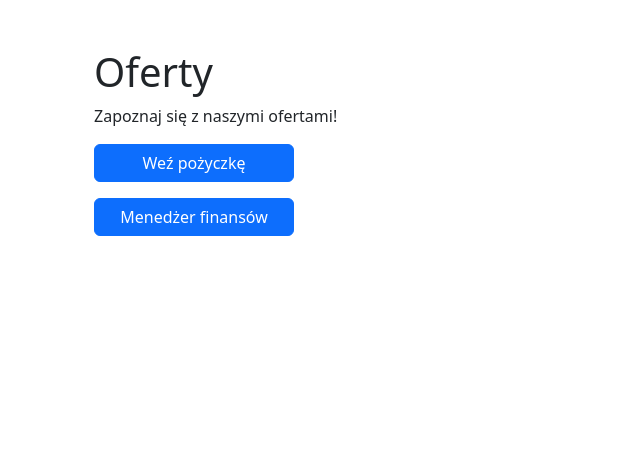
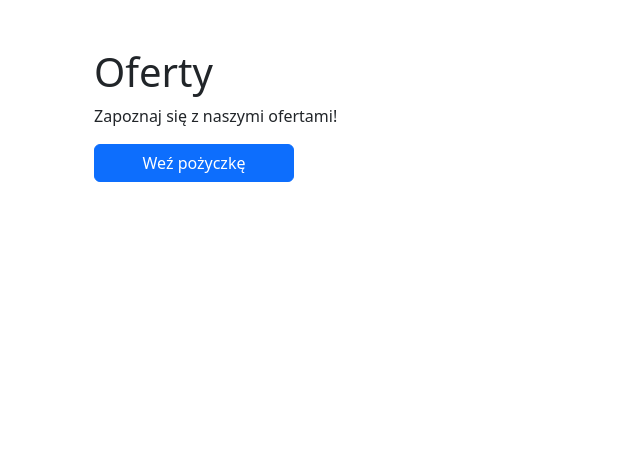
Before and after one commit to aleksandra-wilk/bank-account-simulator, a Flask app: page /offers in a window 1280 px wide; the page is wider, and only the part inside the window is pictured. Shown: the part 112-588 px from the top of that part, without its empty margins (0-640 px from the left). Run offline with Flask 3, Linux system fonts and the light colour scheme.

Commit message:
readme, button

```diff
--- a/app.py
+++ b/app.py
@@ -21,4 +21,4 @@ if __name__ == "__main__":
 
     from routes import *
 
-    app.run(debug=True, port=5002)
+    app.run(debug=True)
--- a/templates/offers.html
+++ b/templates/offers.html
@@ -20,11 +20,4 @@
         </a>
     </div>
 
-    <!-- Przycisk "Menedżer finansów" -->
-    <div class="mb-3 ">
-        <a href="{{ url_for('financial_management') }}">
-            <button class="btn btn-primary btn-uniform">Menedżer finansów</button>
-        </a>
-    </div>
-</div>
 {% endblock %}
```
